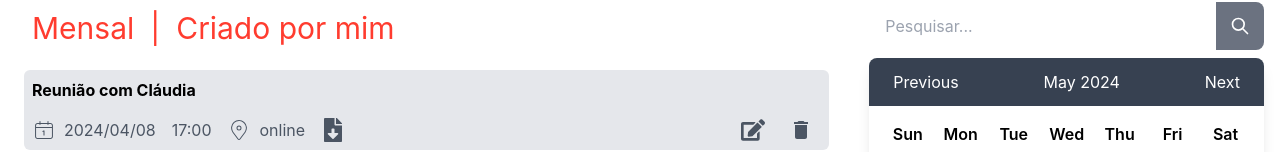
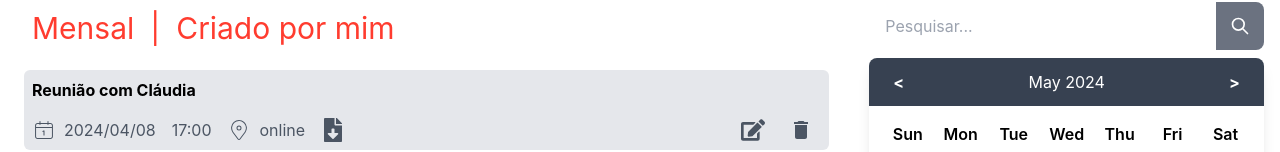
Before and after one commit to m-u-l-a-s/API-SIATT, a React (Vite) app in the folder frontend/: page / in a window 1280 px wide. Shown: the part 166-318 px from the top of the page. Built offline with nearby package versions, Linux system fonts and the light colour scheme.

Commit message:
mudando setinhas do calendário

```diff
--- a/frontend/src/components/Calendar.tsx
+++ b/frontend/src/components/Calendar.tsx
@@ -111,11 +111,11 @@ const Calendar: React.FC<CalendarProps> = () => {
                     <div className="bg-white shadow-lg rounded-lg overflow-hidden">
                         <div className="flex items-center justify-between px-6 py-3 bg-gray-700">
                             <button onClick={handlePrevMonth} className="text-white" id="prevMonth">
-                                Previous
+                                <strong>&lt;</strong>
                             </button>
                             <h2 ref={currentMonthRef} className="text-white" id="currentMonth"></h2>
                             <button onClick={handleNextMonth} className="text-white" id="nextMonth">
-                                Next
+                                <strong>&gt;</strong>
                             </button>
                         </div>
                         <div className="grid grid-cols-7 gap-2 p-4" ref={calendarRef} id="calendar"></div>
```
Also changed, not shown: 1 other file (tests, documents, lock files or other folders).
